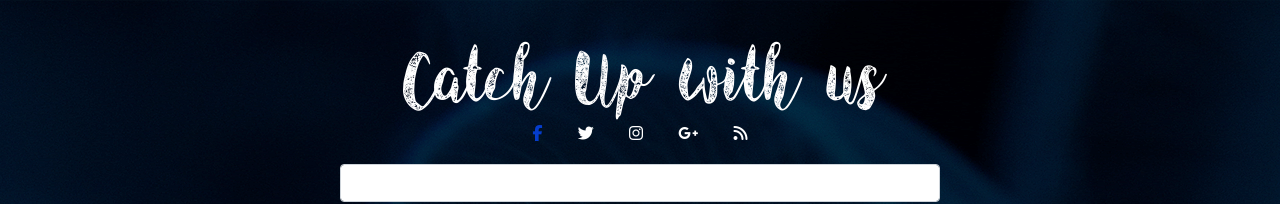
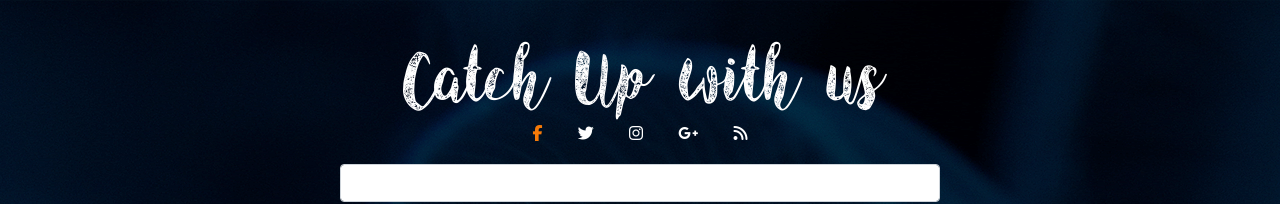
Before and after one commit to Rutwik-Kikani/News_Demo, a React (Create React App) app: page / in a window 1280 px wide. In both pictures the pointer is over the link 537 px from the left and 134 px from the top of the page. Shown: the top 204 px of the page. Built offline with nearby package versions, Linux system fonts and the light colour scheme.

Commit message:
final commit to this branch

```diff
--- a/src/components/Header/Header.css
+++ b/src/components/Header/Header.css
@@ -23,7 +23,7 @@ header .nav-fill a {
 }
 
 header .nav-fill li:hover a {
-  color: #053dcc;
+  color:#f57a08;
 }
 
 header .bar1,
```
